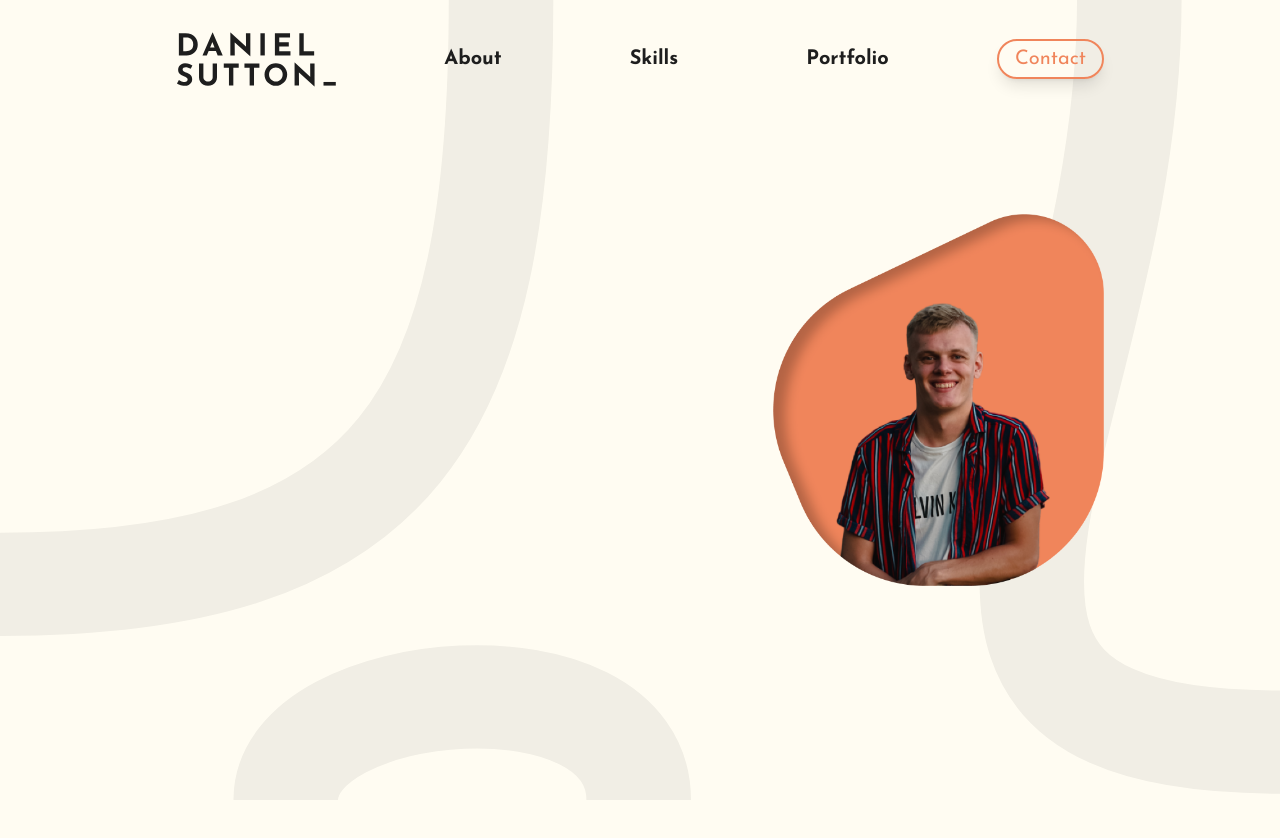
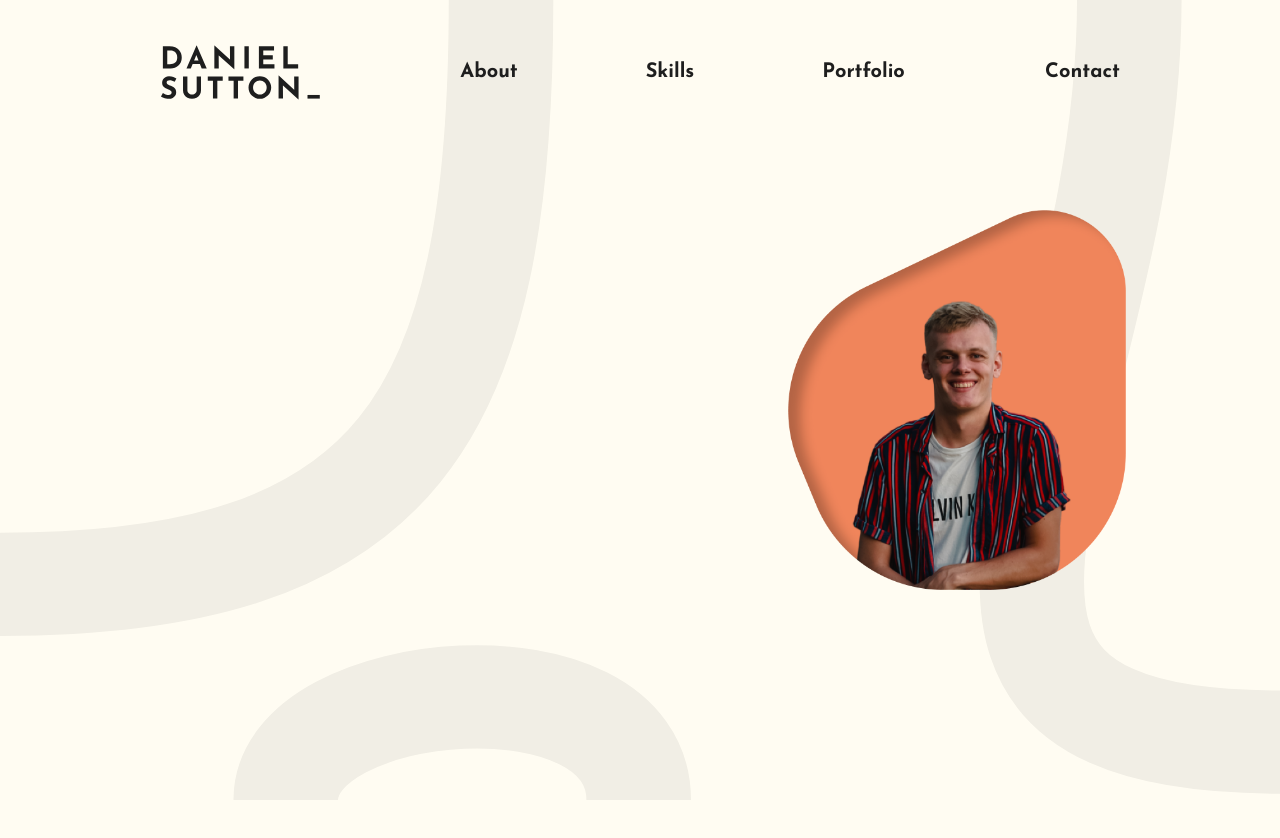
Before and after one commit to Terrell-byte/danielterrellsutton.com, a Svelte app in the folder core/: page / in a window 1280 px wide. Shown: the top 838 px of the page. Built offline with nearby package versions, Linux system fonts and the light colour scheme.

Commit message:
navbar changes

```diff
--- a/core/index.html
+++ b/core/index.html
@@ -4,7 +4,7 @@
     <meta charset="UTF-8" />
     <link rel="icon" type="image/svg+xml" href="/vite.svg" />
     <meta name="viewport" content="width=device-width, initial-scale=1.0" />
-    <title>Vite + Svelte + TS</title>
+    <title>Daniel Terrell Sutton</title>
   </head>
   <body>
     <div id="app"></div>
--- a/core/src/App.svelte
+++ b/core/src/App.svelte
@@ -29,14 +29,14 @@
     box-shadow: 0 8px 32px 0 rgba(56, 56, 56, 0.37);
     backdrop-filter: blur( 11px );
     -webkit-backdrop-filter: blur( 11px );
-    border-radius: 10px;
+    border-radius: 25px;
 }
 </style>
 <!--Navbar-->
-<header class="fixed w-full">
+<header class="fixed w-[80%] ml-[10%] mr-[10%] mt-[1%]">
   {#if showLanding}
   <nav transition:fade class={`flex justify-between items-center w-full pt-8 pb-8 transition-all duration-300 ${y > 16 && "glass"}`}>
-    <div class="pl-44">
+    <div class="pl-8">
       <svg class="w-40 h-auto -z-0" width="382" height="131" viewBox="0 0 382 131" fill="none" xmlns="http://www.w3.org/2000/svg">
         <path d="M6.84002 55.9999V3.00792H22.68C28.008 3.00792 32.544 3.79992 36.288 5.38392C40.032 6.96792 43.032 9.07992 45.288 11.7199C47.592 14.3599 49.272 17.3119 50.328 20.5759C51.384 23.8399 51.912 27.1279 51.912 30.4399C51.912 34.3759 51.192 37.9279 49.752 41.0959C48.36 44.2159 46.44 46.9039 43.992 49.1599C41.544 51.3679 38.712 53.0719 35.496 54.2719C32.28 55.4239 28.872 55.9999 25.272 55.9999H6.84002ZM17.28 45.9199H23.472C26.112 45.9199 28.512 45.5839 30.672 44.9119C32.832 44.1919 34.68 43.1599 36.216 41.8159C37.8 40.4719 39 38.7919 39.816 36.7759C40.68 34.7119 41.112 32.3599 41.112 29.7199C41.112 26.2639 40.536 23.4559 39.384 21.2959C38.28 19.0879 36.888 17.3839 35.208 16.1839C33.576 14.9839 31.896 14.1679 30.168 13.7359C28.44 13.2559 26.976 13.0159 25.776 13.0159H17.28V45.9199Z" fill="#1E1E1E"/>
         <path d="M63.1946 55.9999L87.0986 0.919922H87.6746L111.579 55.9999H99.4826L84.2186 17.2639L91.7786 12.0799L73.4906 55.9999H63.1946ZM79.5386 36.8479H95.4506L99.1226 45.6319H76.2986L79.5386 36.8479Z" fill="#1E1E1E"/>
@@ -72,8 +72,8 @@
         </li>
       </ul>
     </div>
-    <div class="pr-44">
-      <button class="rounded-full border-2 border-[#F0855B] text-[#F0855B] hover:bg-[#F0855B] duration-150 hover:text-white text-xl px-4 py-1 shadow-lg">
+    <div class="pr-8">
+      <button class=" text-[#1E1E1E] hover:text-[#535353] text-xl font-bold">
         Contact
       </button>
     </div>
@@ -91,7 +91,7 @@
     </svg>
   </div>
   {#if showLanding}
-  <div transition:fade class="flex justify-end items-center h-screen pr-44">
+  <div transition:fade class="flex justify-end items-center h-screen mr-[12%]">
     <img class="w-[30%]" src={profile} alt="profile" />
   </div>
   {/if}
```
